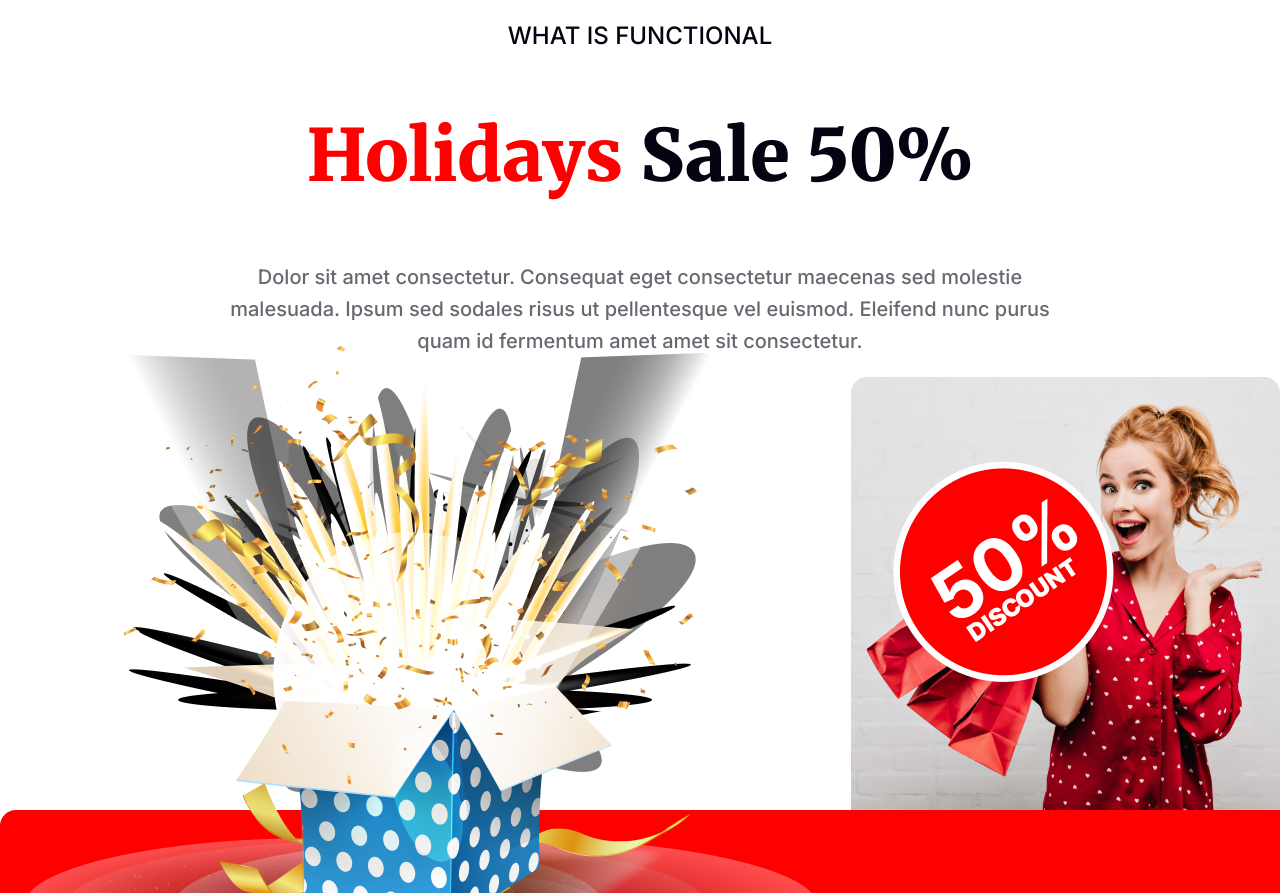
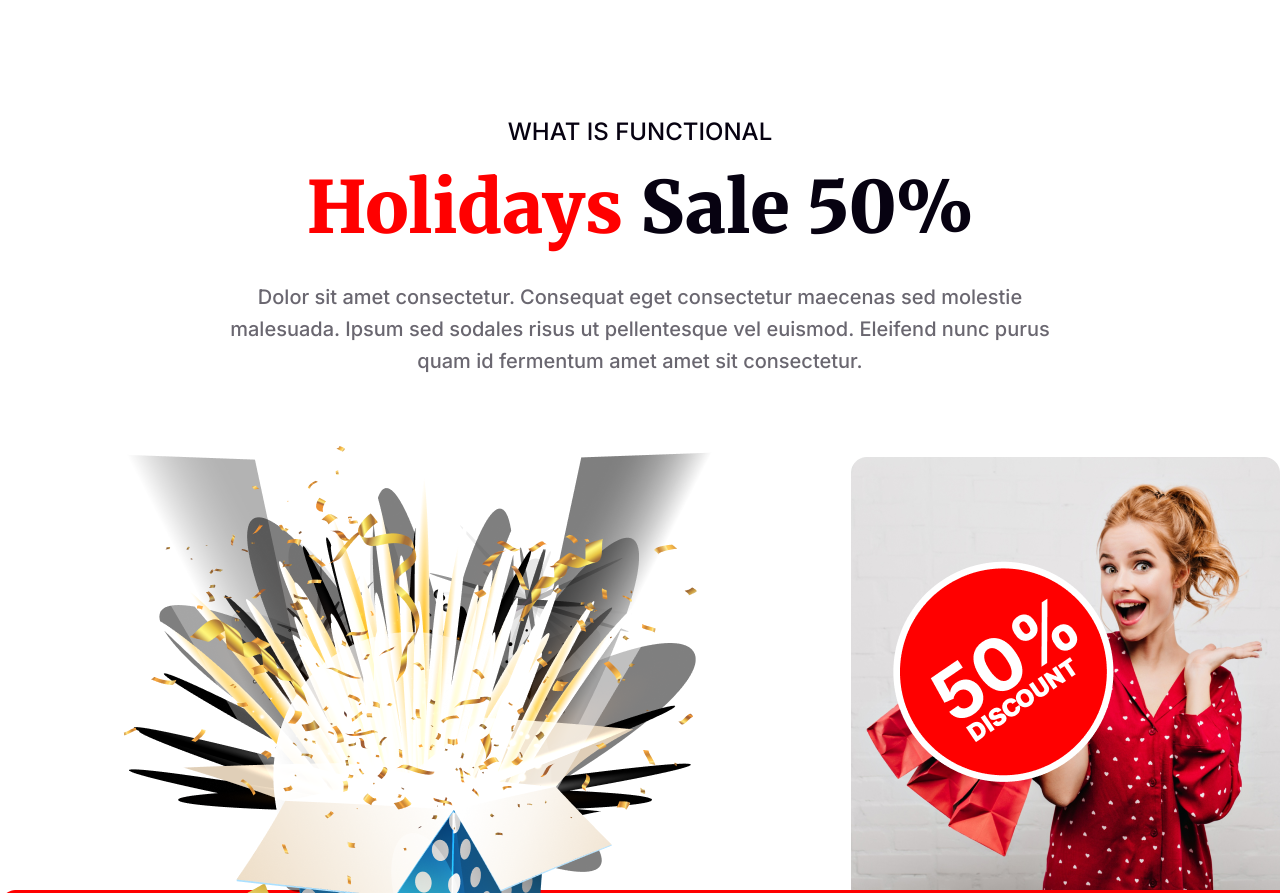
Before and after one commit to Tasbi2116/Assignment1-9_JAN, a plain HTML site: page index.html in a window 1280 px wide. Shown: the part 3554-4447 px from the top of the page. Drawn offline with Linux system fonts and the light colour scheme.

Commit message:
holiday complete with web 100% view

```diff
--- a/index.html
+++ b/index.html
@@ -99,12 +99,14 @@
         </section>
         <!-- Holidays Sale section -->
         <section class="holiday">
+            <div class="holiday-div-all">
                 <h3 class="function">WHAT IS FUNCTIONAL</h3>
                 <h1 class="sale50"><span class="holidays1
                 ">Holidays</span> Sale 50%</h1>
                 <div class="holiday-disc-div">
                     <p class="holiday-discription">Dolor sit amet consectetur. Consequat eget consectetur maecenas sed
-                    molestie malesuada. Ipsum sed sodales risus ut pellentesque vel euismod. Eleifend nunc purus quam id
+                        molestie malesuada. Ipsum sed sodales risus ut pellentesque vel euismod. Eleifend nunc purus
+                        quam id
                         fermentum amet amet sit consectetur.</p>
                 </div>
                 <div class="holidays-images">
@@ -124,6 +126,8 @@
                     <div class="solidRed-image">
                         <img src="resources/Rectangle 2.png" alt="red solid box" class="rectan2">
                     </div>
+
+                </div>
             </div>
         </section>
 
--- a/style/style.css
+++ b/style/style.css
@@ -199,6 +199,7 @@
 .coming-soon {
     max-width: 1320px;
     margin: auto;
+    margin-bottom: 120px;
 }
 
 .offer-txt {
@@ -308,6 +309,7 @@
     font-style: normal;
     font-weight: 500;
     line-height: normal;
+    margin-bottom: 0px;
 }
 
 .sale50 {
@@ -317,6 +319,8 @@
     font-style: normal;
     font-weight: 900;
     line-height: normal;
+    margin-top: 16px;
+    margin-bottom: 0px;
 }
 
 .holidays1 {
@@ -344,6 +348,8 @@
     font-style: normal;
     font-weight: 500;
     line-height: 32px;
+    margin-top: 28px;
+    margin-bottom: 80px;
     /* 160% */
 }
 /* .gift-rectan2{
@@ -358,13 +364,16 @@
 }
 .group75{
     position: absolute;
-    top: 3900.08px;
+    top: 4000.08px;
     left: 20.77px;
     right: 1000.46px;
 }
 .group44{
     position: absolute;
-    top: 3972.97px;
+    top: 4072.97px;
     right: 477.17px;
     left: 850.07px;
 }
+.holiday-div-all{
+    margin-top: 120px;
+}
```
Lines whose indentation alone changed are shown as unchanged.
